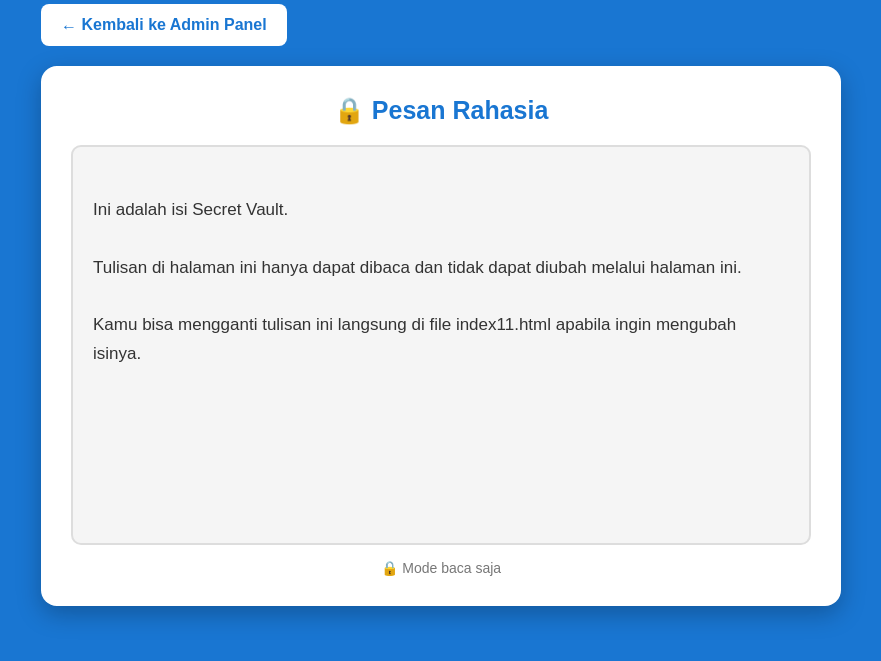
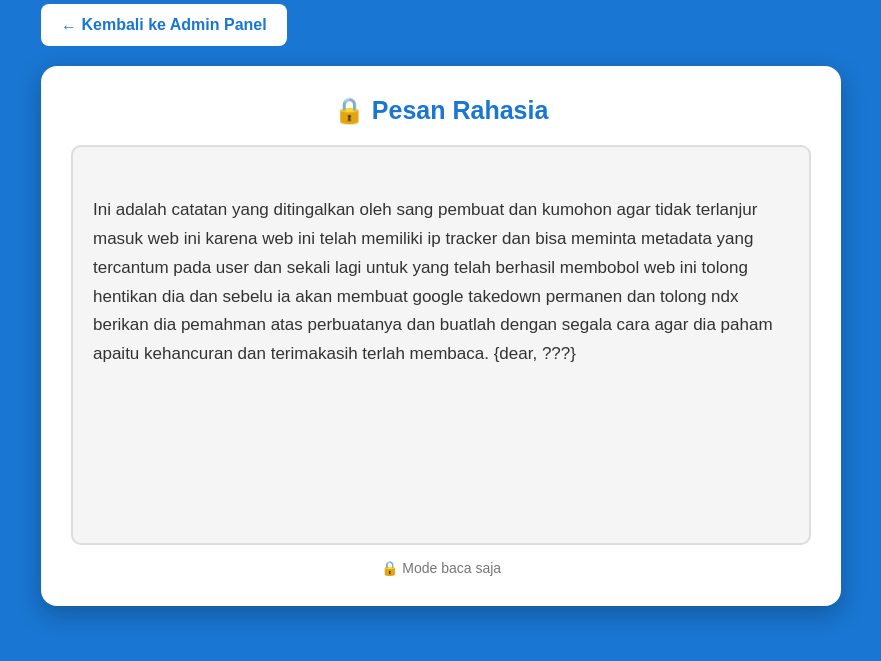
Before and after one commit to GSTUDIOID/notepadkita, a website: page index11.html in a window 1280 px wide. Shown: the part 105-766 px from the top of the page, without its empty margins (199-1080 px from the left). Drawn offline with Linux system fonts and the light colour scheme.

Commit message:
Update Secret Vault message

```diff
--- a/index11.html
+++ b/index11.html
@@ -194,11 +194,8 @@
 
 
         <div class="vault-text">
-Ini adalah isi Secret Vault.
+Ini adalah catatan yang ditingalkan oleh sang pembuat dan kumohon agar tidak terlanjur masuk web ini karena web ini telah memiliki ip tracker dan bisa meminta metadata yang tercantum pada user dan sekali lagi untuk yang telah berhasil membobol web ini tolong hentikan dia dan sebelu ia akan membuat google takedown permanen dan tolong ndx berikan dia pemahman atas perbuatanya dan buatlah dengan segala cara agar dia paham apaitu kehancuran dan terimakasih terlah membaca. {dear, ???}
 
-Tulisan di halaman ini hanya dapat dibaca dan tidak dapat diubah melalui halaman ini.
-
-Kamu bisa mengganti tulisan ini langsung di file index11.html apabila ingin mengubah isinya.
         </div>
 
 
```
